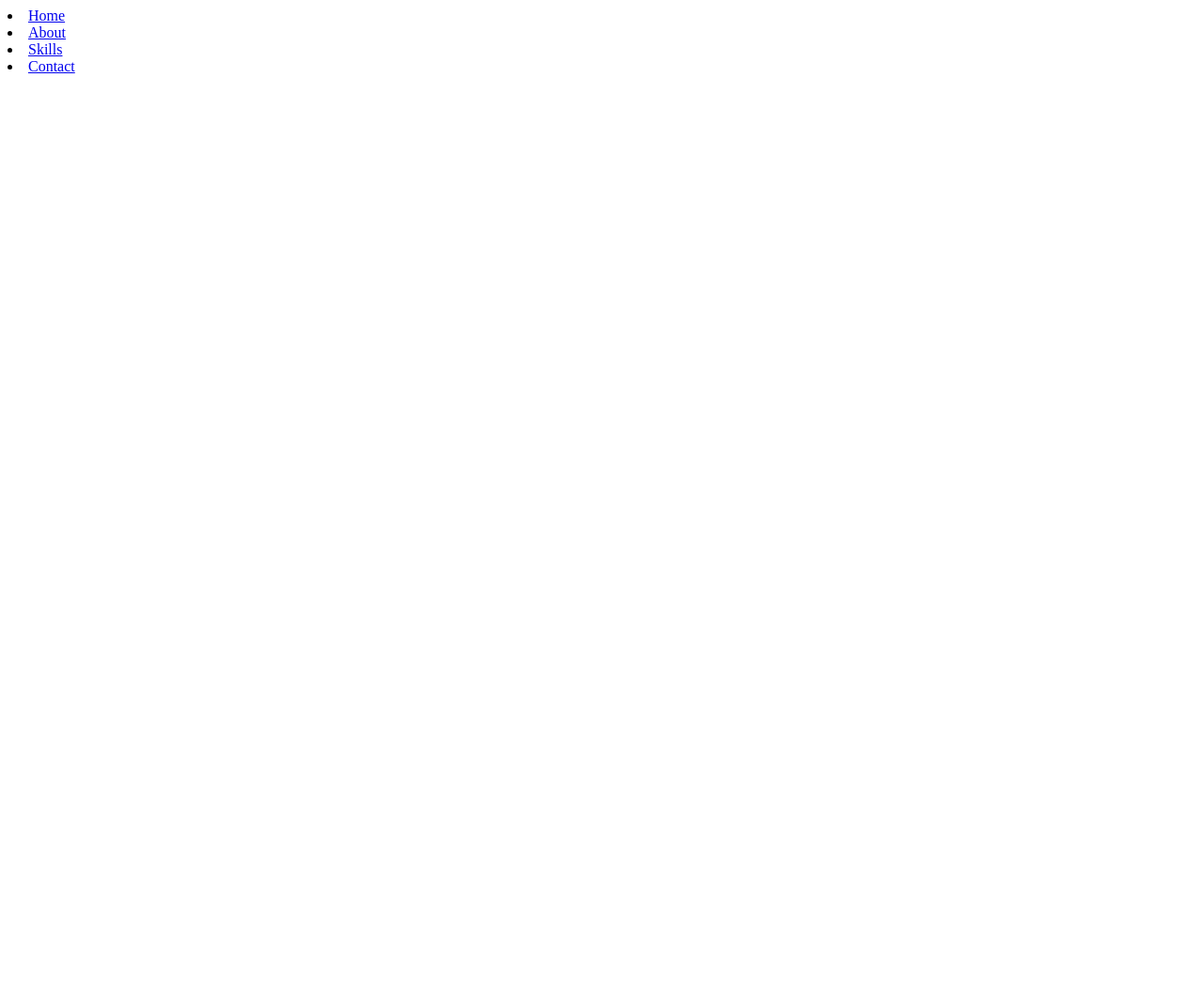
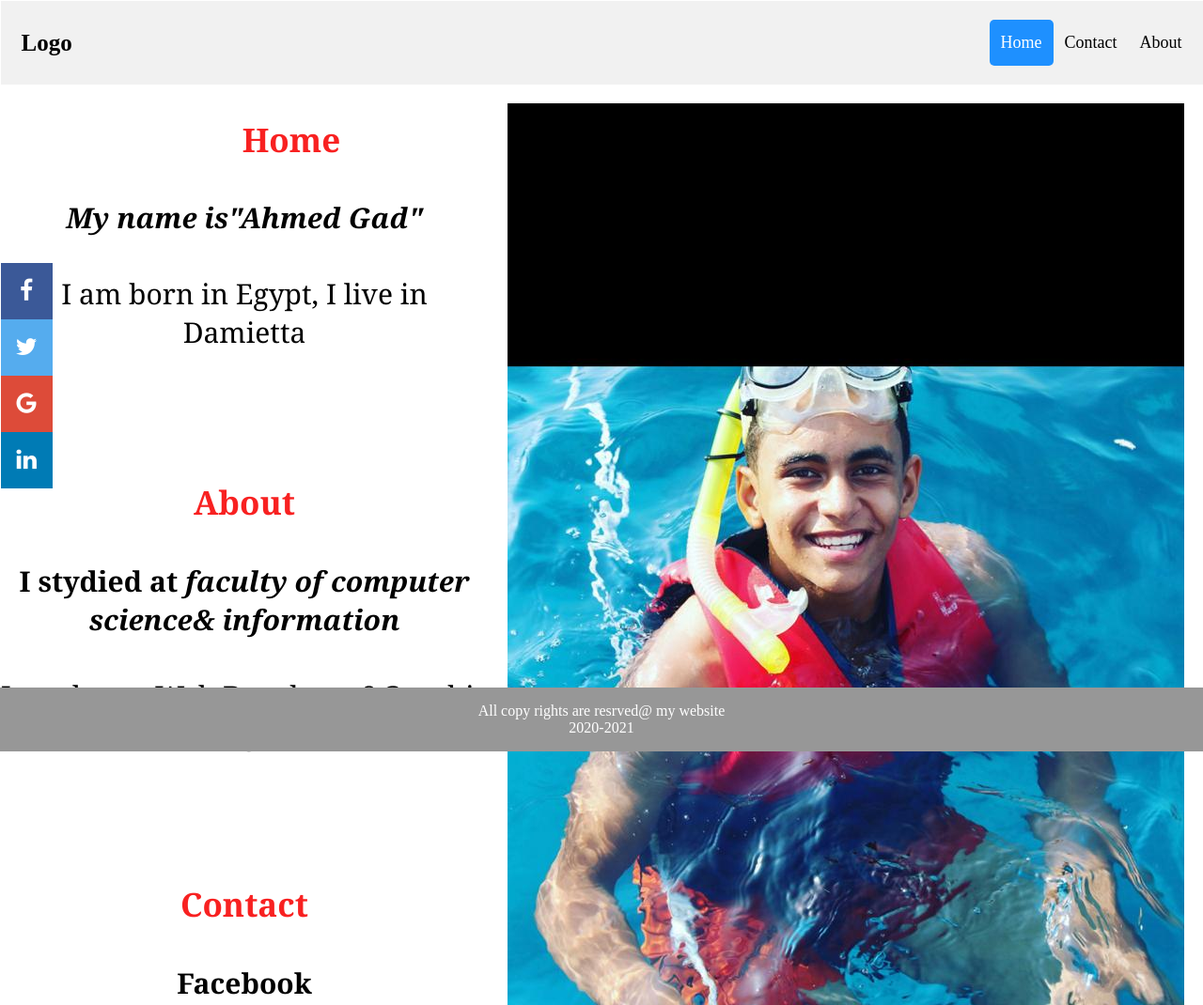
Before and after one commit to ahmedgaad/portfolio-website, a plain HTML site: page index.html in a window 1280 px wide. Shown: the top 1070 px of the page at 94% size. Before the commit the page ends 800 px from the top, so only its background shows below. Drawn offline with Linux system fonts and the light colour scheme; files whose address does not match are found by name.

Commit message:
adding my portfolio

```diff
--- a/index.html
+++ b/index.html
@@ -5,18 +5,68 @@
     <meta name="viewport" content="width=device-width, initial-scale=1.0">
     <title> portfolio-website </title>
     <link rel="stylesheet" href="style.css">
+    <link rel="stylesheet" href="https://stackpath.bootstrapcdn.com/font-awesome/4.7.0/css/font-awesome.min.css" integrity="sha384-wvfXpqpZZVQGK6TAh5PVlGOfQNHSoD2xbE+QkPxCAFlNEevoEH3Sl0sibVcOQVnN" crossorigin="anonymous">
+    <script>
 
-</head>
+    </script>
+    </head>
 <body>
-    <div id="c">
-    <header class="head">
-        <nav id="ul">
-            <li><a href="#home">Home</a></li>
-            <li><a href="#about">About</a></li>
-            <li><a href="#skills">Skills</a></li>
-            <li><a href="#contact">Contact</a></li>
-        </nav>
-    </header>
+
+     <div class="header">
+        <a href="#default" class="logo">Logo</a>
+        <div class="header-right">
+          <a class="active" href="#home"> Home</a>
+          <a href="#contact">Contact</a>
+          <a href="#about">About</a>
+        </div>
+      </div>
+
+      <div class="footer">
+        <p>All copy rights are resrved@ my website<br>
+        2020-2021</p>
+      </div>
+
+      <div class="icon-bar">
+        <a href="https://www.facebook.com/profile.php?id=100010618269980" class="facebook"
+        target="_blank"><i class="fa fa-facebook"></i></a>
+        <a href="https://twitter.com/Gad80016?s=09" class="twitter"
+         target="_blank"><i class="fa fa-twitter"></i></a>
+        <a href="agad92998@gmail.com" class="google"
+        target="_blank"><i class="fa fa-google"></i></a>
+        <a href="www.linkedin.com/in/ahmed-gad-616636197" class="linkedin"
+        target="_blank"><i class="fa fa-linkedin"></i></a>
+     </div>
+
+     <div id="img">
+        <img src="E:\portfolio-website\images\WhatsApp Image 2020-09-01 at 4.05.50 PM.jpeg"  alt="ahmed gad">
+    </div>
+
+     <div>
+         <h3 id="h3">Home</h3>
+         <h4 class="h4"><i >My name is"Ahmed Gad"</i></h4>
+         <p class="h4">I am born in Egypt, I live in Damietta</p>
+     </div>
+     <br>
+     <br>
+     <br>
+     <br>
+
+     <div>
+        <h3 id="h2">About</h3>
+        <h4 class="h4">I stydied at <i>faculty of computer science& information</i>
+        </h4>
+        <p class="h4">I work as a Web Developer&Graphic Designer </p>
+    </div>
+    <br>
+    <br>
+    <br>
+    <br>
+
+    <div>
+        <h3 id="h2">Contact</h3>
+        <h4 class="h4"> Facebook
+        </h4>
+        <h4 class="h4"> Linkedin
     </div>
 
 </body>
--- a/style.css
+++ b/style.css
@@ -1,51 +1,138 @@
-/*----------------pc devices---------*/
-@media only screen and(min-width: 1000px) {
-    .head{
-
-        border: 1px solid black;
-        background-color: chocolate;
-        width: 100%;
-        height: 100px;
-        display: inline-block;
-    }
-
-#c{
-
-}
-#ul{
-
-}
+/* Style the header with a grey background and some padding */
+body{
+    margin: .5px;
 }
 
+.header {
+    overflow: hidden;
+    background-color: #f1f1f1;
+    padding: 20px 10px;
+     }
 
+  /* Style the header links */
+  .header a {
+    float: left;
+    color: black;
+    text-align: center;
+    padding: 12px;
+    text-decoration: none;
+    font-size: 18px;
+    line-height: 25px;
+    border-radius: 5px;
+  }
 
+  /* Style the logo link (notice that we set
+   the same value of line-height and font-size to prevent the header to increase
+   when the font gets bigger */
+   .header a.logo {
+    font-size: 25px;
+    font-weight: bold;
+  }
 
+  /* Change the background color on mouse-over */
+  .header a:hover {
+    background-color: #ddd;
+    color: black;
+  }
 
+  /* Style the active/current link*/
+  .header a.active {
+    background-color: dodgerblue;
+    color: white;
+  }
 
+  /* Float the link section to the right */
+  .header-right {
+    float: right;
+  }
 
+  /* Add media queries for responsiveness - when the screen is 500px wide or less,
+   stack the links on top of each other */
+  @media screen and (max-width: 500px) {
+    .header a {
+      float: none;
+      display: block;
+      text-align: left;
+    }
+    .header-right {
+      float: none;
+    }
+  }
+  .footer {
+    position: fixed;
+    left: 0;
+    bottom: 0;
+    width: 100%;
+    background-color: rgb(151, 151, 151);
+    color: white;
+    text-align: center;
+ }
 
+ .icon-bar {
+    position: fixed;
+    top: 50%;
+    -webkit-transform: translateY(-50%);
+    -ms-transform: translateY(-50%);
+    transform: translateY(-50%);
+  }
 
+  .icon-bar a {
+    display: block;
+    text-align: center;
+    padding: 16px;
+    transition: all 0.3s ease;
+    color: white;
+    font-size: 25px;
+  }
 
+  .icon-bar a:hover {
+    background-color: #000;
+  }
 
+  .facebook {
+    background: #3B5998;
+    color: white;
+  }
 
+  .twitter {
+    background: #55ACEE;
+    color: white;
+  }
 
+  .google {
+    background: #dd4b39;
+    color: white;
+  }
 
+  .linkedin {
+    background: #007bb5;
+    color: white;
+  }
 
-<header class="head">
-        <h1 id="title">website name</h1>
-    </header>
-    <main class="main__sec">
-      <p id="main__text"></p>
-    </main>
-    <aside class="right__aside">
-      <nav class="main__nav">
-          <ul id="main__list">
-              <li><a href=""></a></li>
-              <li><a href=""></a></li>
-              <li><a href=""></a></li>
-          </ul>
-      </nav>
-    </aside>
-    <footer class="foot">
-        <p id="copy">All copy rights are reserved@ my website</p>
-    </footer>
+  #img{
+      float: right;
+      margin: 20px;
+
+  }
+  .h4{
+      text-align: center;
+      font-size: 30px;
+      font-family: Cambria, Cochin, Georgia, Times, 'Times New Roman', serif ;
+      padding: -5px;
+  }
+
+  #h3{
+    text-align: center;
+    font-size: 35px;
+    font-family: Cambria, Cochin, Georgia, Times, 'Times New Roman', serif ;
+    color: rgb(248, 33, 33);
+    margin-left: 100px;
+  }
+
+  #h2{
+    text-align: center;
+    font-size: 35px;
+    font-family: Cambria, Cochin, Georgia, Times, 'Times New Roman', serif ;
+    color: rgb(248, 33, 33);
+
+  }
```
Also changed, not shown: app.js (+10 -0 lines), images/WhatsApp Image 2020-09-01 at 4.05.50 PM.jpeg (added).
